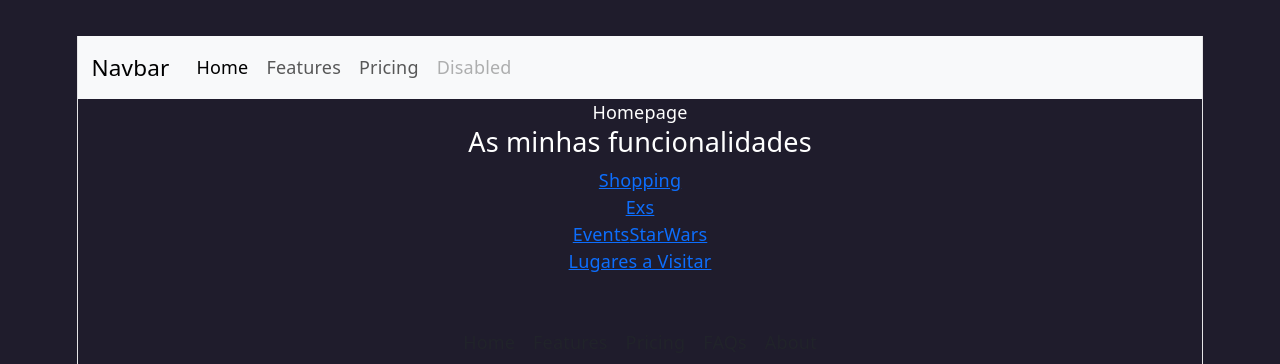
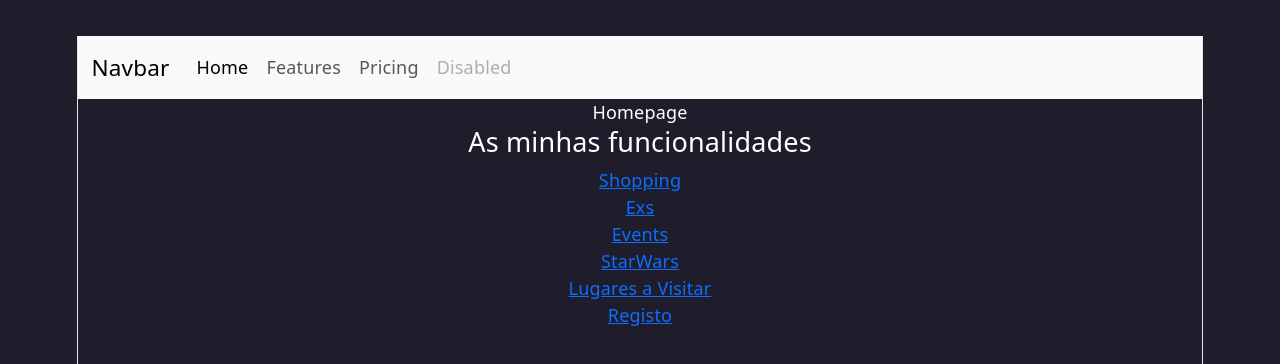
Before and after one commit to SaraBarrett/ReactTepsi, a React (Vite) app: page / in a window 1280 px wide. Shown: the top 364 px of the page. Built offline with nearby package versions, Linux system fonts and the light colour scheme.

Commit message:
register

```diff
--- a/src/pages/Homepage.jsx
+++ b/src/pages/Homepage.jsx
@@ -14,9 +14,12 @@ export const Homepage = () => {
       <Link to="/exs">Exs</Link>
       <br />
       <Link to="/events">Events</Link>
+      <br />
       <Link to="/StarWars">StarWars</Link>
       <br />
       <Link to="/places">Lugares a Visitar</Link>
+      <br />
+      <Link to="/Signup">Registo</Link>
     </div>
   );
 };
```
